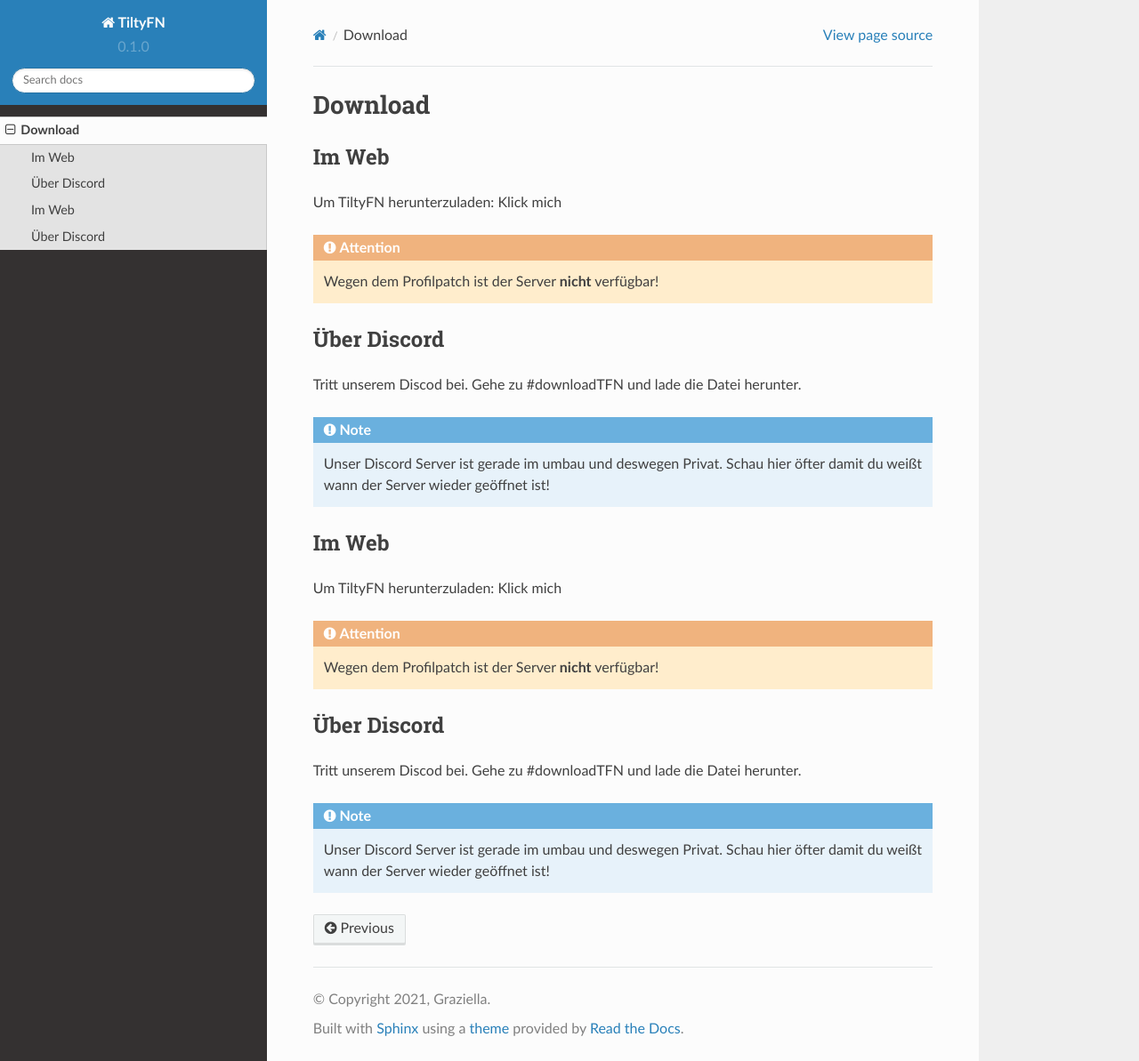
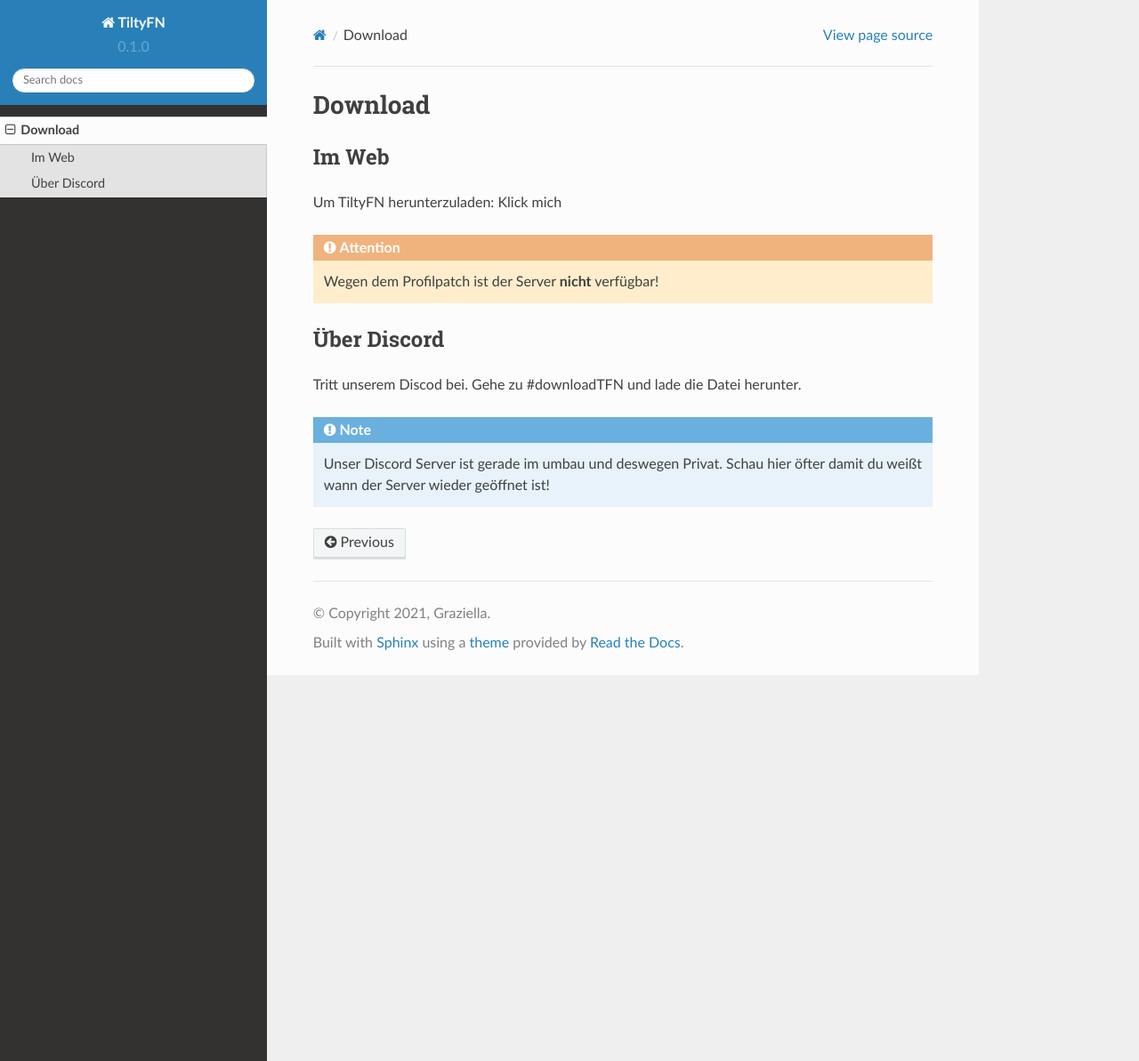
Before and after one commit to t1l7y09/TiltyFN, a Sphinx documentation site: the page built from docs/source/Download.rst, in a window 1280 px wide and 1193 px high. Shown: the whole window at 89% size. Built offline with Sphinx 7.4.7 and the Read the Docs theme 2.0.0, drawn with Linux system fonts in a browser that asks for light colours; pages that are not in the unit, such as notebooks, are missing from menus.

Commit message:
Update Download.rst

```diff
--- a/docs/source/Download.rst
+++ b/docs/source/Download.rst
@@ -22,26 +22,3 @@
 
    Unser Discord Server ist gerade im umbau und deswegen Privat. Schau hier öfter
    damit du weißt wann der Server wieder geöffnet ist!
-
-
-.. _Download:
-
-Im Web
-------
-
-Um TiltyFN herunterzuladen:
-Klick mich
-
-.. Attention::
-
-   Wegen dem Profilpatch ist der Server **nicht** verfügbar!
-
-Über Discord
-------------
-
-Tritt unserem Discod bei. Gehe zu #downloadTFN und lade die Datei herunter.
-
-.. Note::
-
-   Unser Discord Server ist gerade im umbau und deswegen Privat. Schau hier öfter
-   damit du weißt wann der Server wieder geöffnet ist!
```
